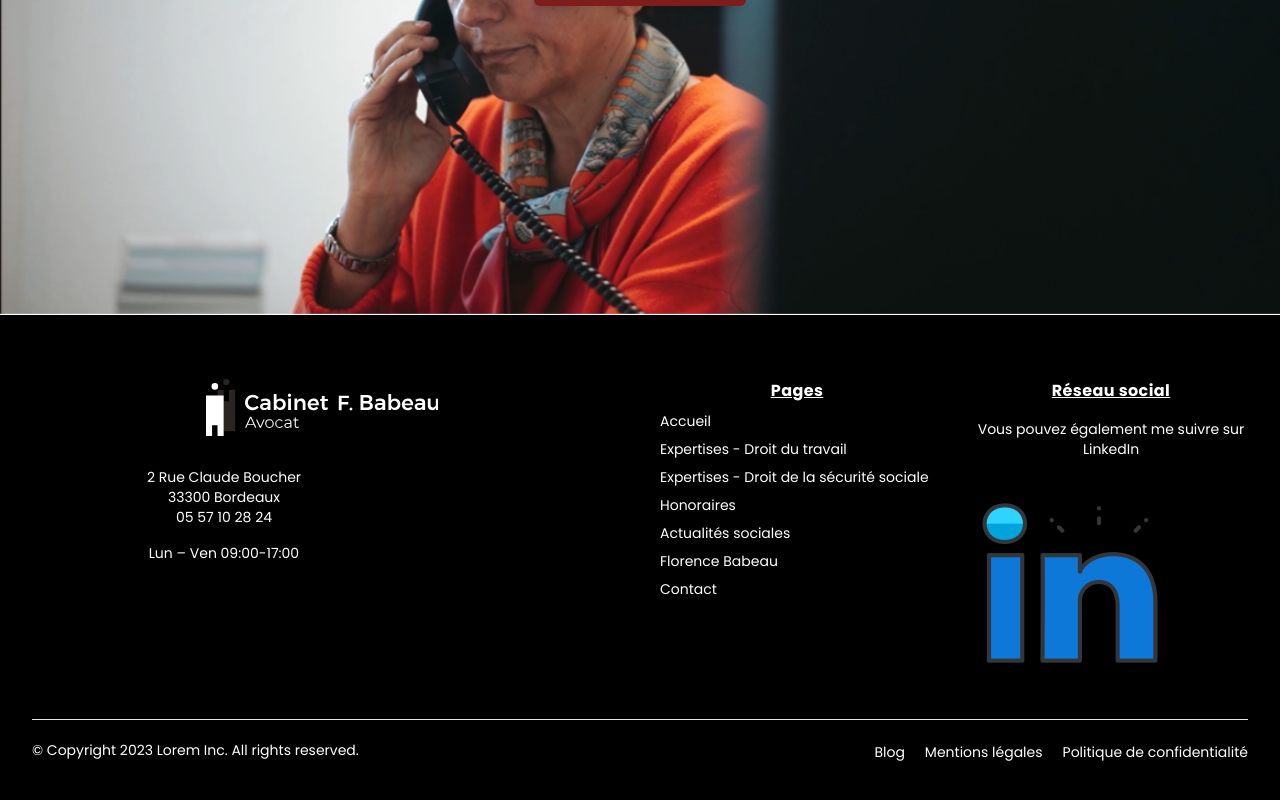
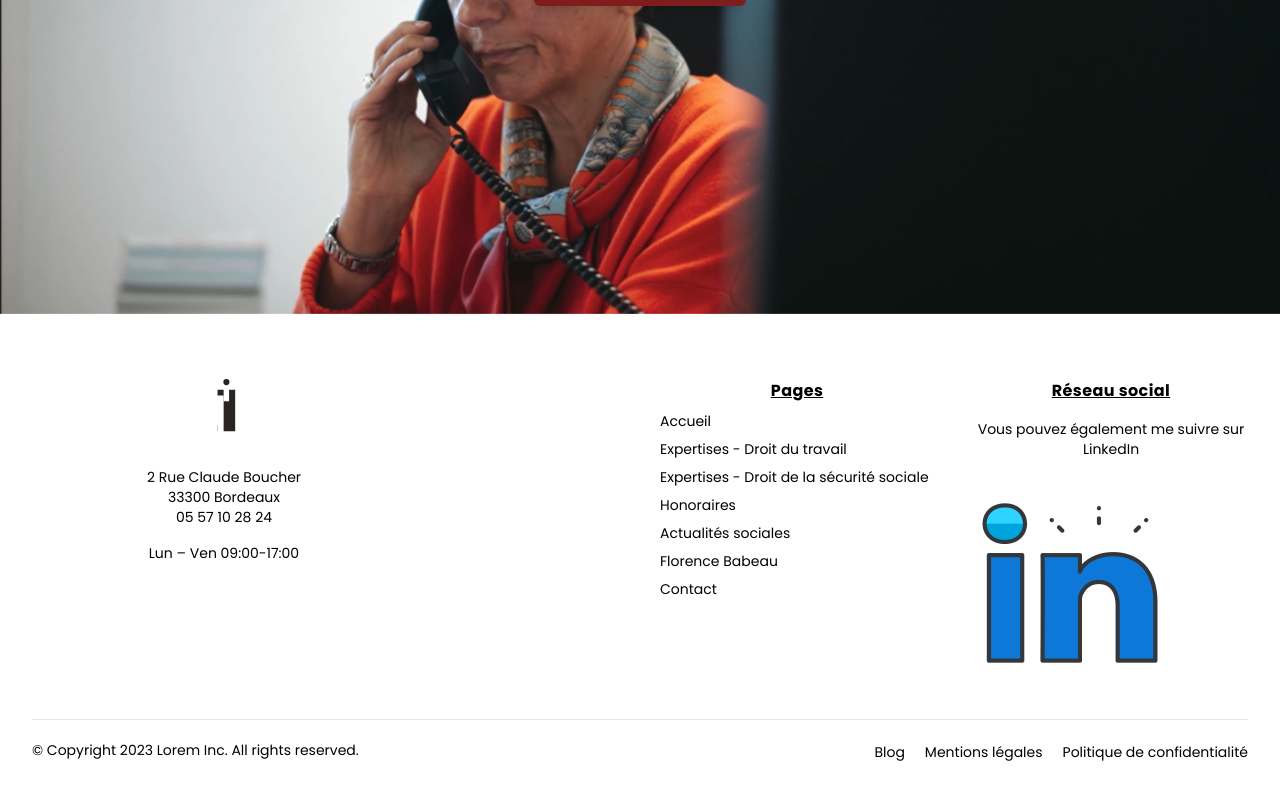
Before and after one commit to hyacinthengoma/notion_fl_bo, a Next.js app: page /Expertise/Droit-travail in a window 1280 px wide. Shown: the part 1409-2209 px from the top of the page. Built offline with nearby package versions, Linux system fonts and the light colour scheme.

Commit message:
Update footer.tsx

```diff
--- a/src/components/footer.tsx
+++ b/src/components/footer.tsx
@@ -16,7 +16,7 @@ export default function Footer() {
                     referrerPolicy="no-referrer-when-downgrade"></iframe>
             </div>
         </div>*/}
-        <footer aria-label="Site Footer" className={"bg-black"}>
+        <footer aria-label="Site Footer" className={"bg-white"}>
             <div className="px-4 pt-16 mx-auto sm:max-w-xl md:max-w-full lg:max-w-screen-xl md:px-24 lg:px-8">
                 <div className="grid gap-10 row-gap-6 mb-8 sm:grid-cols-2 lg:grid-cols-4">
                     <div className="sm:col-span-2 text-start">
@@ -59,50 +59,50 @@ export default function Footer() {
             </span>
                         </a>
                         <div className="mt-6 lg:max-w-sm">
-                            <p className="text-sm text-white">
+                            <p className="text-sm text-black">
                                 2 Rue Claude Boucher<br/>
                                 33300 Bordeaux<br/>
                                 <a
                                     href="tel:05 57 10 28 24">05 57 10 28 24</a><br/>
 
                             </p>
-                            <p className="mt-4 text-sm text-white">
+                            <p className="mt-4 text-sm text-black">
                                 Lun – Ven 09:00-17:00
                             </p>
                         </div>
                     </div>
                     <div className="space-y-2 text-sm text-start">
-                        <p className="text-base font-bold tracking-wide text-white">
+                        <p className="text-base font-bold tracking-wide text-black">
                             <u>Pages</u>
                         </p>
                         <div className="flex mt-5">
-                            <Link href={"/"} className="mr-1 text-white">Accueil</Link>
+                            <Link href={"/"} className="mr-1 text-black">Accueil</Link>
                         </div>
                         <div className="flex mt-5">
-                            <Link href={"/Expertise/Droit-travail"} className="mr-1 text-white">Expertises - Droit du travail</Link>
+                            <Link href={"/Expertise/Droit-travail"} className="mr-1 text-black">Expertises - Droit du travail</Link>
                         </div>
                         <div className="flex mt-5">
-                            <Link href={"/Expertise/Droit-securite-sociale"} className="mr-1 text-white">Expertises - Droit de la sécurité sociale</Link>
+                            <Link href={"/Expertise/Droit-securite-sociale"} className="mr-1 text-black">Expertises - Droit de la sécurité sociale</Link>
                         </div>
                         <div className="flex mt-5">
-                            <Link href={"/honoraires"} className="mr-1 text-white">Honoraires</Link>
+                            <Link href={"/honoraires"} className="mr-1 text-black">Honoraires</Link>
                         </div>
                         <div className="flex mt-5">
-                            <Link href={"/blog"} className="mr-1 text-white">Actualités sociales</Link>
+                            <Link href={"/blog"} className="mr-1 text-black">Actualités sociales</Link>
                         </div>
                         <div className="flex mt-5">
-                            <Link href={"/florence-babeau"} className="mr-1 text-white">Florence Babeau</Link>
+                            <Link href={"/florence-babeau"} className="mr-1 text-black">Florence Babeau</Link>
                         </div>
                         <div className="flex mt-5">
-                            <Link href={"/contact"} className="mr-1 text-white">Contact</Link>
+                            <Link href={"/contact"} className="mr-1 text-black">Contact</Link>
                         </div>
 
                     </div>
                     <div className={"text-start"}>
-          <span className="text-base font-bold tracking-wide text-white">
+          <span className="text-base font-bold tracking-wide text-black">
               <u>Réseau social</u>
           </span>
-                        <p className="mt-4 text-sm text-white">
+                        <p className="mt-4 text-sm text-black">
                             Vous pouvez également me suivre sur LinkedIn
                         </p>
                         <div className="flex items-center mt-1 space-x-3 mt-5">
@@ -152,14 +152,14 @@ export default function Footer() {
                     </div>
                 </div>
                 <div className="flex flex-col-reverse justify-between pt-5 pb-10 border-t lg:flex-row">
-                    <p className="text-sm text-white    ">
+                    <p className="text-sm text-black    ">
                         © Copyright 2023 Lorem Inc. All rights reserved.
                     </p>
                     <ul className="flex flex-col mb-3 space-y-2 lg:mb-0 sm:space-y-0 sm:space-x-5 sm:flex-row">
                         <li>
                             <a
                                 href="blog/index"
-                                className="text-sm text-white transition-colors duration-300 hover:text-deep-purple-accent-400"
+                                className="text-sm text-black transition-colors duration-300 hover:text-deep-purple-accent-400"
                             >
                                 Blog
                             </a>
@@ -167,7 +167,7 @@ export default function Footer() {
                         <li>
                             <Link
                                 href="mention_legales"
-                                className="text-sm text-white transition-colors duration-300 hover:text-deep-purple-accent-400"
+                                className="text-sm text-black transition-colors duration-300 hover:text-deep-purple-accent-400"
                             >
                                 Mentions légales
                             </Link>
@@ -175,7 +175,7 @@ export default function Footer() {
                         <li>
                             <Link
                                 href="politique-de-confidentialite"
-                                className="text-sm text-white transition-colors duration-300 hover:text-deep-purple-accent-400"
+                                className="text-sm text-black transition-colors duration-300 hover:text-deep-purple-accent-400"
                             >
                                 Politique de confidentialité
                             </Link>
```
